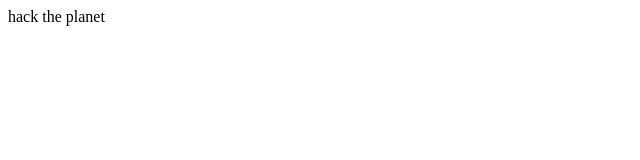
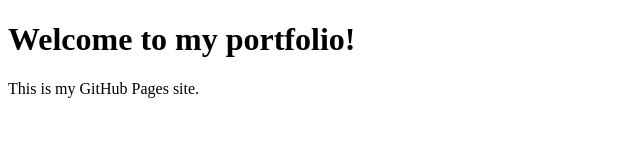
Before and after one commit to logjoein/Lifelog, a plain HTML site: page index.html in a window 1280 px wide. Shown: the whole page, without its empty margins (0-640 px from the left). Drawn offline with Linux system fonts and the light colour scheme.

Commit message:
Update index.html

```diff
--- a/index.html
+++ b/index.html
@@ -1 +1,11 @@
-<h>hack the planet</h>
+<!DOCTYPE html>
+<html lang="en">
+<head>
+  <meta charset="UTF-8">
+  <title>My Portfolio</title>
+</head>
+<body>
+  <h1>Welcome to my portfolio!</h1>
+  <p>This is my GitHub Pages site.</p>
+</body>
+</html>
```
